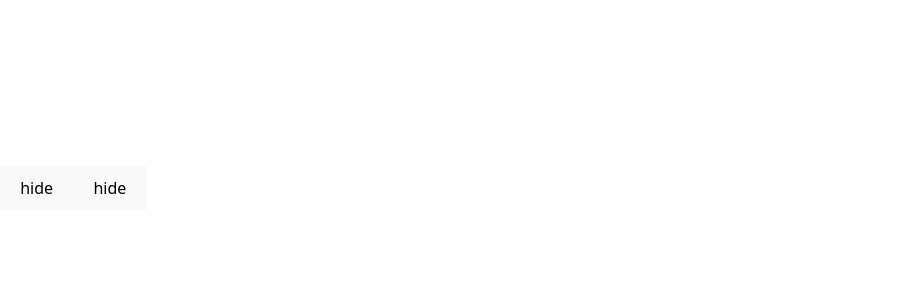
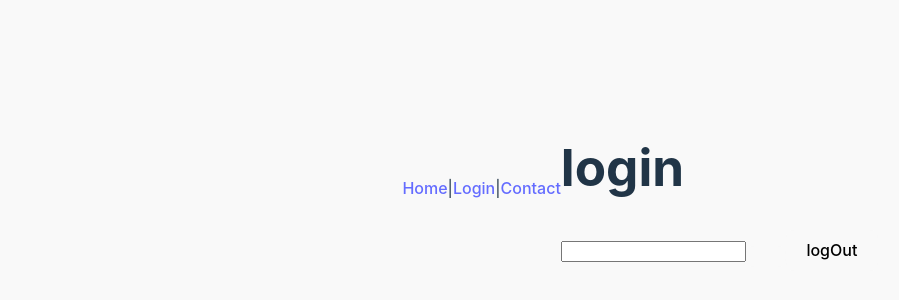
Before and after one commit to sogand-pbr/React-learning, a React (Vite) app: page /login in a window 1280 px wide. Shown: the part 212-512 px from the top of the page, without its empty margins (0-899 px from the left). Built offline with nearby package versions, Linux system fonts and the light colour scheme.

Commit message:
Login form with redux

```diff
--- a/package.json
+++ b/package.json
@@ -11,11 +11,13 @@
   },
   "dependencies": {
     "@hookform/resolvers": "^5.0.1",
+    "@reduxjs/toolkit": "^2.8.2",
     "@tanstack/react-query": "^5.77.0",
     "axios": "^1.9.0",
     "react": "^19.1.0",
     "react-dom": "^19.1.0",
     "react-hook-form": "^7.56.4",
+    "react-redux": "^9.2.0",
     "react-router-dom": "^7.6.0",
     "yup": "^1.6.1"
   },
--- a/src/App.jsx
+++ b/src/App.jsx
@@ -1,23 +1,33 @@
 import styles from './App.module.css';
-import {useToggle} from "./useToggle.jsx";
-
-
+import { Home } from "./Pages/Home.jsx";
+import { Login } from "./Pages/Login.jsx";
+import { Contact } from "./Pages/Contact.jsx";
+import { BrowserRouter as Router, Routes, Route, Link } from "react-router-dom";
+import {Provider} from "react-redux"
+import {store} from "./Store.jsx";
 
 function App() {
 
-    const [isVisible , toggle]= useToggle(false)
-    const [isVisible2 , toggle2]= useToggle(false)
-
     return (
         <div className={styles.App}>
-            <button onClick={toggle}> {isVisible ? "show" : "hide" }</button>
-            {isVisible && <h1>"my hidden text"</h1>}
-            <button onClick={toggle2}> {isVisible2 ? "show" : "hide" }</button>
-            {isVisible2 && <h1>"my hidden text"</h1>}
-
+            <Provider store={store}>
+            <Router>
+                <nav>
+              <nav>
+                  <Link to="/">Home</Link>|
+                  <Link to="/login">Login</Link>|
+                  <Link to="/Contact">Contact</Link>
+              </nav>
+                </nav>
+                <Routes>
+                    <Route path="/" element={<Home />} />
+                    <Route path="/login" element={<Login />} />
+                    <Route path="/Contact" element={<Contact/>} />
+                </Routes>
+            </Router>
+            </Provider>
         </div>
-
     );
 }
 
-export default App
+export default App;
--- a/src/App.module.css
+++ b/src/App.module.css
@@ -2,10 +2,12 @@
   display: flex;
   justify-content: center; /* مرکز افقی */
   align-items: center;      /* مرکز عمودی */
+  height: 100vh;
+  width: 100vw;
+  background-color: #f9f9f9;
+  font-family: -apple-system, BlinkMacSystemFont, 'Segoe UI', Roboto, 'Helvetica Neue', Arial, sans-serif;
+}
 
-  background-color: #f9f9f9;
-
-}
 .form {
   display: flex;
   flex-direction: column;
--- /dev/null
+++ b/src/Pages/Contact.jsx
@@ -0,0 +1,6 @@
+
+export const Contact = ()=> {
+    return <div>this is Contact</div>
+}
+
+export default Contact
--- a/src/Pages/Contant.jsx
+++ /dev/null
@@ -1,6 +0,0 @@
-
-const Contact = ()=> {
-    return <div>this is Contact</div>
-}
-
-export default Contact
--- a/src/Pages/Home.jsx
+++ b/src/Pages/Home.jsx
@@ -1,22 +1,12 @@
 // Home.jsx
-import { useQuery } from '@tanstack/react-query'
-import axios from 'axios'
+// import { useQuery } from '@tanstack/react-query'
+// import axios from 'axios'
 
-const Home = () => {
-    const { data, isLoading, error } = useQuery({
-        queryKey: ['cat'],
-        queryFn: () => axios.get('https://catfact.ninja/fact').then(res => res.data)
-    })
+export const Home = () => {
+    return <div>
+        this is home
+    </div>
 
-    if (isLoading) return <p>Loading...</p>
-    if (error) return <p>Error fetching data 😥</p>
-
-    return (
-        <div>
-            <h1>This is home</h1>
-            <p>{data?.fact}</p>
-        </div>
-    )
 }
 
 export default Home
--- /dev/null
+++ b/src/Pages/Login.jsx
@@ -0,0 +1,23 @@
+import { useState} from "react";
+import {logIn , logOut} from "../Store.jsx"
+import {useDispatch , useSelector} from "react-redux"
+export const Login = ()=> {
+
+    const [newUserName ,setNewUserName] = useState("")
+    const dispatch = useDispatch();
+    const selector = useSelector(state => state.user)
+    return (
+
+        <div>
+            <h1>login {selector.username}</h1>
+            <input type="text" onChange={(event)=>setNewUserName(event.target.value)}/>
+            <button onClick={() => {
+                console.log("Login with:", newUserName);
+                dispatch(logIn({username: newUserName}));
+            }}></button>
+                <button onClick={() => dispatch(logOut())}>logOut</button>
+        </div>
+)
+
+}
+export default Login
--- /dev/null
+++ b/src/Store.jsx
@@ -0,0 +1,22 @@
+import {configureStore, createSlice} from "@reduxjs/toolkit"
+
+const userSlice = createSlice({
+    name: "user",
+
+    initialState: {username: ""},
+
+    reducers: {
+        //{userName : "sogand"}
+        logIn: (state, action) => {
+            state.username = action.payload.username;
+        }, logOut: (state) => {
+            state.username = ""
+        }
+    }
+})
+export const {logIn, logOut} = userSlice.actions;
+export const store = configureStore({
+    reducer: {
+        user: userSlice.reducer
+    }
+})
```
Also changed, not shown: 1 other file (tests, documents, lock files or other folders).
